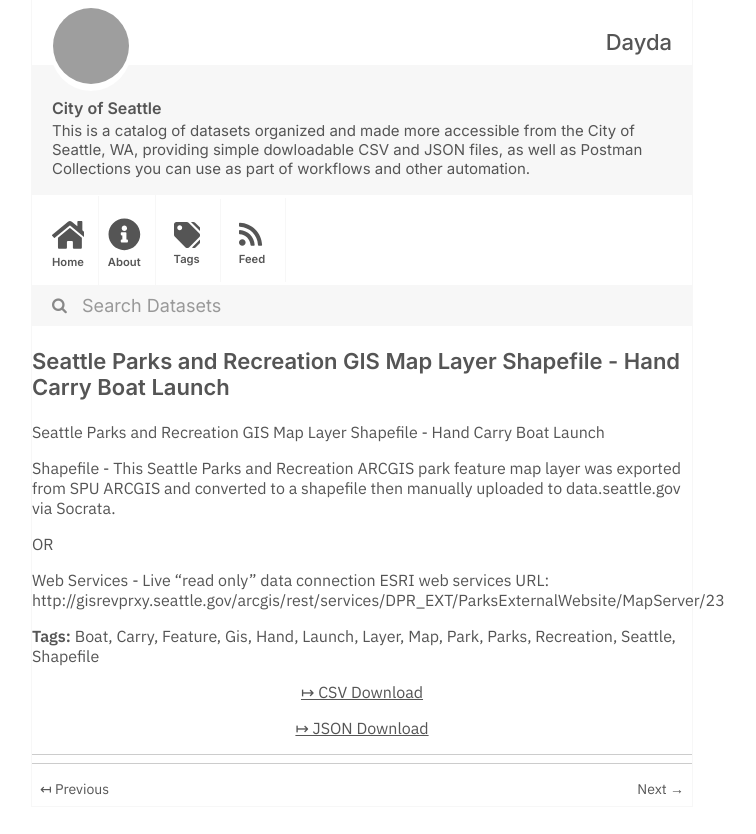
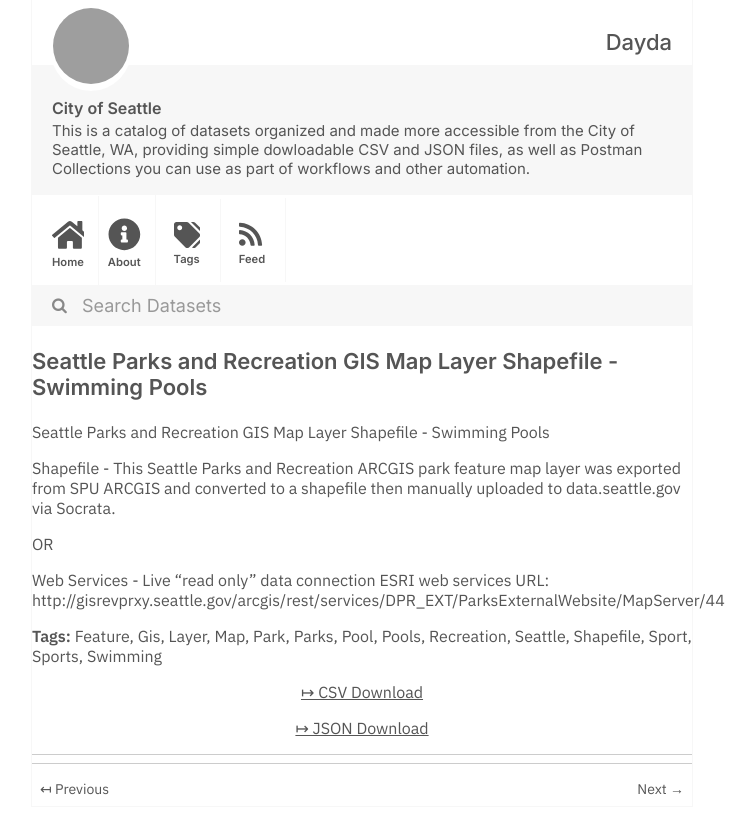
Before and after one commit to dayda-entities/city-of-seattle, a Jekyll site: the page built from _posts/2020-11-10-seattle-parks-and-recreation-g.md, in a window 1280 px wide, cut to the strip 0-834 px from the top of the page. Shown: the whole strip, without its empty margins (278-1034 px from the left). Built offline with Jekyll 4.4.1, drawn with Linux system fonts in a browser that asks for light colours; grey boxes are pictures that could not be loaded.

Commit message:
Publish Data

```diff
--- a/_posts/2020-11-10-seattle-parks-and-recreation-g.md
+++ b/_posts/2020-11-10-seattle-parks-and-recreation-g.md
@@ -1,34 +1,35 @@
 ---
-title: Seattle Parks and Recreation GIS Map Layer Shapefile - Hand Carry Boat Launch
-created: '2020-11-10T16:59:18.025969'
-modified: '2020-11-10T16:59:18.025979'
+title: Seattle Parks and Recreation GIS Map Layer Shapefile - Swimming Pools
+created: '2020-11-10T16:59:17.635635'
+modified: '2020-11-10T16:59:17.635642'
 state: active
 type: dataset
 tags:
-  - Boat
-  - Carry
   - Feature
   - Gis
-  - Hand
-  - Launch
   - Layer
   - Map
   - Park
   - Parks
+  - Pool
+  - Pools
   - Recreation
   - Seattle
   - Shapefile
+  - Sport
+  - Sports
+  - Swimming
 groups:
   - Local Government
-csv_url: 'https://data.seattle.gov/api/views/r5zx-sdst/rows.csv?accessType=DOWNLOAD'
-json_url: 'https://data.seattle.gov/api/views/r5zx-sdst/rows.json?accessType=DOWNLOAD'
+csv_url: 'https://data.seattle.gov/api/views/ppq2-qxkx/rows.csv?accessType=DOWNLOAD'
+json_url: 'https://data.seattle.gov/api/views/ppq2-qxkx/rows.json?accessType=DOWNLOAD'
 layout: post
 
 ---
-Seattle Parks and Recreation GIS Map Layer Shapefile - Hand Carry Boat Launch
+Seattle Parks and Recreation GIS Map Layer Shapefile - Swimming Pools
 
 Shapefile - This Seattle Parks and Recreation ARCGIS park feature map layer was exported from SPU ARCGIS and converted to a shapefile then manually uploaded to data.seattle.gov via Socrata.
 
 OR
 
-Web Services - Live "read only" data connection ESRI web services URL: http://gisrevprxy.seattle.gov/arcgis/rest/services/DPR_EXT/ParksExternalWebsite/MapServer/23
+Web Services - Live "read only" data connection ESRI web services URL: http://gisrevprxy.seattle.gov/arcgis/rest/services/DPR_EXT/ParksExternalWebsite/MapServer/44
```
